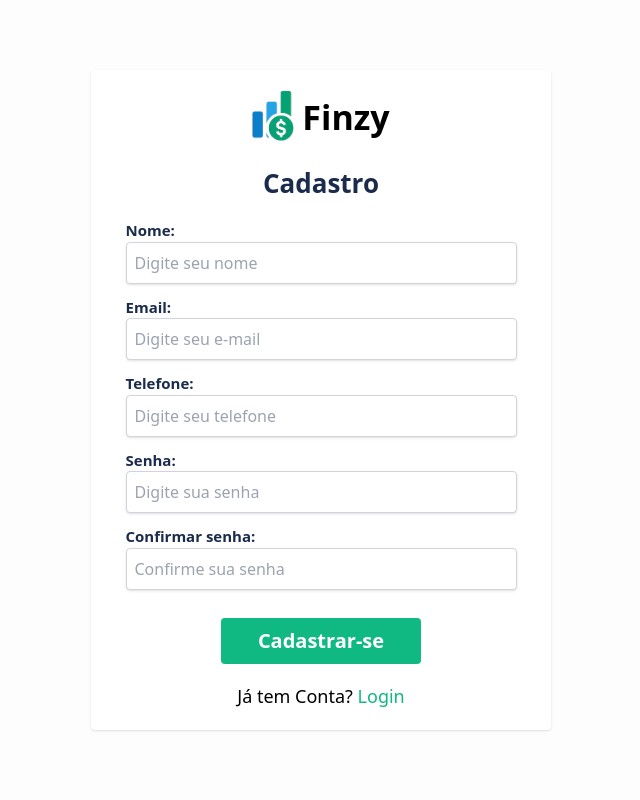
After one commit to Leochin1206/flaskProject, a Flask app: template back/app/templates/cadastro.html in a window 1280 px wide. The commit adds this page. Shown: the whole page, without its empty margins (319-959 px from the left). Run offline with Flask 3, Linux system fonts and the light colour scheme; the template is opened without the code that fills it, so the values that code supplies are empty; some libraries are stand-ins or nearby versions.

Commit message:
27 05 25

```diff
--- /dev/null
+++ b/back/app/static/scripts/cadastro.js
@@ -0,0 +1,34 @@
+document.getElementById("cadastroForm").addEventListener("submit", async function (e) {
+    e.preventDefault();
+
+    const nome = document.getElementById("nome").value;
+    const email = document.getElementById("email").value;
+    const telefone = document.getElementById("telefone").value;
+    const senha = document.getElementById("senha").value;
+    const confirmarSenha = document.getElementById("confirmarSenha").value;
+
+    if (senha !== confirmarSenha) {
+        alert("As senhas não coincidem!");
+        return;
+    }
+
+    try {
+        const response = await fetch("http://127.0.0.1:5000/auth/register", {
+            method: "POST",
+            headers: { "Content-Type": "application/json" },
+            body: JSON.stringify({ nome, email, telefone, senha }),
+        });
+
+        const data = await response.json();
+
+        if (!response.ok) {
+            throw new Error(data.msg || "Erro ao cadastrar.");
+        }
+
+        alert("Usuário cadastrado com sucesso!");
+        window.location.href = "/home";
+    } catch (error) {
+        console.error("Erro ao cadastrar:", error);
+        alert("Erro ao cadastrar: " + error.message);
+    }
+});
--- /dev/null
+++ b/back/app/templates/cadastro.html
@@ -0,0 +1,61 @@
+<!DOCTYPE html>
+<html lang="pt-br">
+
+<head>
+    <meta charset="UTF-8" />
+    <meta name="viewport" content="width=device-width, initial-scale=1.0" />
+    <link rel="icon" type="image/png" href="../static/images/logo.png" />
+    <script src="https://cdn.tailwindcss.com"></script>
+    <title>Cadastro - Finzy</title>
+</head>
+
+<body class="bg-[#FDFDFE] h-screen flex items-center justify-center">
+    <div class="flex items-center justify-evenly flex-col h-[660px] w-[460px] bg-white rounded shadow">
+        <div class="flex items-center justify-center gap-2 font-bold">
+            <img src="../static/images/logo.png" alt="Logo Finzy" class="w-[42px]" />
+            <h1 class="text-[34px]">Finzy</h1>
+        </div>
+
+        <form id="cadastroForm" class="flex flex-col items-center w-[85%]">
+            <h1 class="font-bold text-[26px] text-[#1A2B4C] mb-4">Cadastro</h1>
+
+            <div class="flex flex-col items-start w-full mb-3">
+                <label for="nome" class="font-bold text-[15px] text-[#1A2B4C]">Nome:</label>
+                <input type="text" id="nome" name="nome" placeholder="Digite seu nome"
+                    class="p-2 border border-gray-300 w-full rounded shadow text-gray-500" required>
+            </div>
+
+            <div class="flex flex-col items-start w-full mb-3">
+                <label for="email" class="font-bold text-[15px] text-[#1A2B4C]">Email:</label>
+                <input type="email" id="email" name="email" placeholder="Digite seu e-mail"
+                    class="p-2 border border-gray-300 w-full rounded shadow text-gray-500" required>
+            </div>
+
+            <div class="flex flex-col items-start w-full mb-3">
+                <label for="telefone" class="font-bold text-[15px] text-[#1A2B4C]">Telefone:</label>
+                <input type="tel" id="telefone" name="telefone" placeholder="Digite seu telefone"
+                    class="p-2 border border-gray-300 w-full rounded shadow text-gray-500" required>
+            </div>
+
+            <div class="flex flex-col items-start w-full mb-3">
+                <label for="senha" class="font-bold text-[15px] text-[#1A2B4C]">Senha:</label>
+                <input type="password" id="senha" name="senha" placeholder="Digite sua senha"
+                    class="p-2 border border-gray-300 w-full rounded shadow text-gray-500" required>
+            </div>
+
+            <div class="flex flex-col items-start w-full mb-3">
+                <label for="confirmarSenha" class="font-bold text-[15px] text-[#1A2B4C]">Confirmar senha:</label>
+                <input type="password" id="confirmarSenha" name="confirmarSenha" placeholder="Confirme sua senha"
+                    class="p-2 border border-gray-300 w-full rounded shadow text-gray-500" required>
+            </div>
+
+            <button type="submit"
+                class="p-2 w-[200px] rounded text-white font-bold text-[20px] bg-[#10B981] transition-all hover:scale-110 mt-4">Cadastrar-se</button>
+        </form>
+
+        <h1 class="text-[18px] font-medium">Já tem Conta? <a href="/" class="text-[#10B981]">Login</a></h1>
+    </div>
+    <script src="../static/scripts/cadastro.js" defer></script>
+</body>
+
+</html>
--- a/front/src/pages/cadastro.jsx
+++ b/front/src/pages/cadastro.jsx
@@ -29,16 +29,14 @@ export function Cadastro() {
         }
 
         try {
-            const response = await axios.post(' http://127.0.0.1:5000/auth/register', {
+            const response = await axios.post('http://127.0.0.1:5000/auth/register', {
                 nome: formData.nome,
                 email: formData.email,
                 telefone: formData.telefone,
                 senha: formData.senha
             });
-            console.log("token", token);
             localStorage.setItem('token', response.data.access);
             localStorage.setItem('refresh', response.data.refresh);
-            console.log(response.data.access);
             alert("Usuário cadastrado com sucesso!");
             navigate('/home');
         } catch (error) {
```
Also changed, not shown: back/app/__init__.py (+36 -13 lines), back/app/app.py (+5 -5 lines), back/app/static/scripts/login.js (added, +29 -0 lines), back/app/templates/home.html (+58 -8 lines), back/app/templates/login.html (added, +49 -0 lines), back/app/static/images/logo.png (added), back/app/templates/configuracoes.html (added), back/app/templates/metas.html (added), back/app/templates/orcamentos.html (added), back/app/templates/relatorios.html (added), back/app/templates/transacoes.html (added), back/instance/database.db, back/run.py (line endings or trailing spaces).
